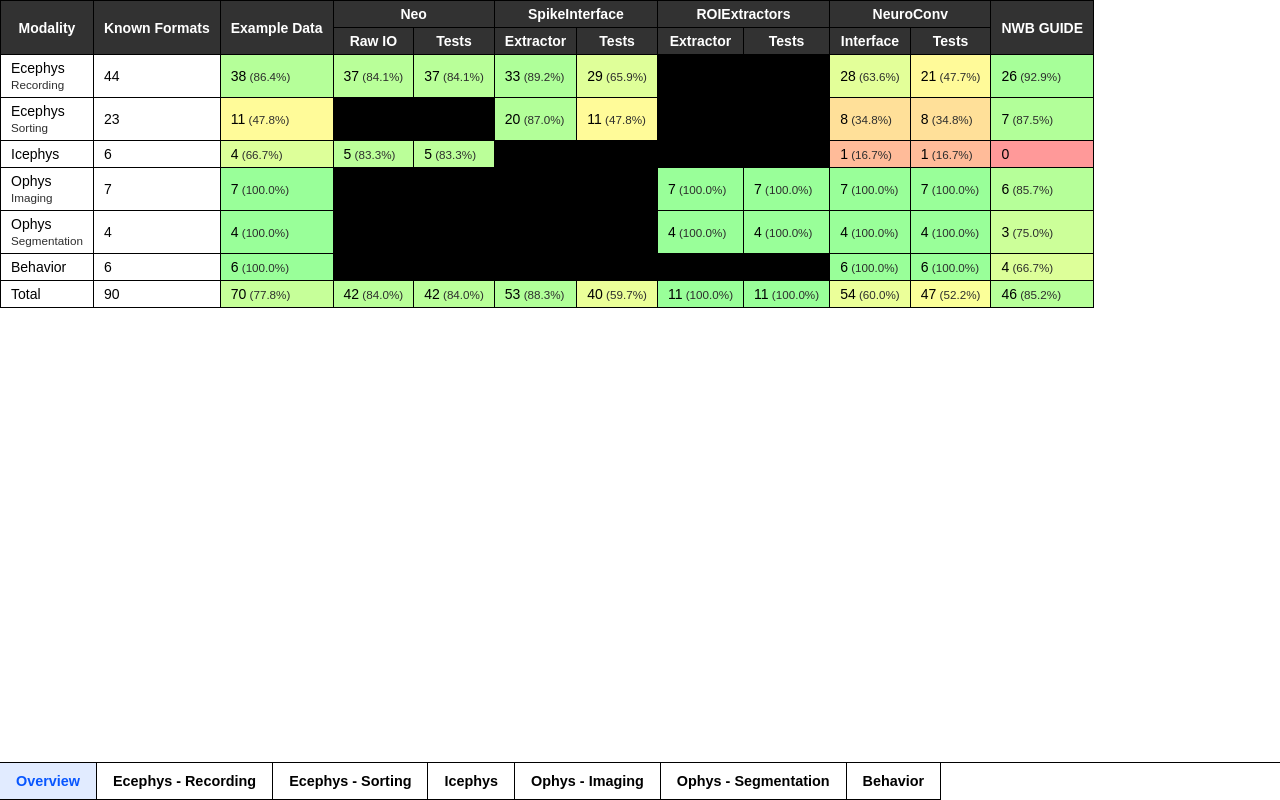
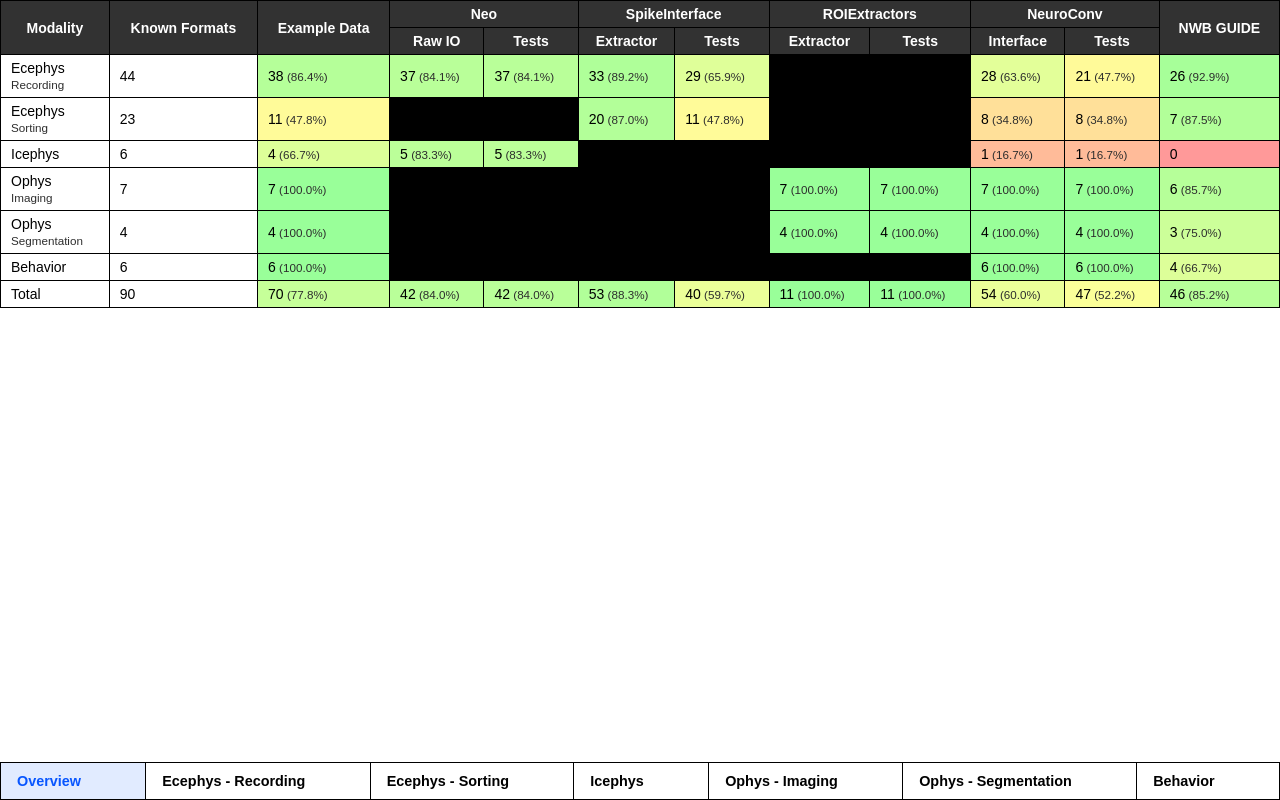
Before and after one commit to catalystneuro/format-support-table, a website built with Vite: page index.html in a window 1280 px wide. Built offline with nearby package versions, Linux system fonts and the light colour scheme.

Commit message:
Update styling

```diff
--- a/style.css
+++ b/style.css
@@ -35,6 +35,7 @@
     border-right: none;
     border-bottom: none;
     font-size: 14px;
+    width: 100%;
   }
 
   td, th {
@@ -132,7 +133,7 @@
 
 
   #tabs {
-    border-top: 1px solid black;
+    border: 1px solid black;
     width: 100vw;
     display: flex;
     overflow-x: auto;
@@ -142,10 +143,13 @@
 
   #tabs div {
     cursor: pointer;
-    border: 1px solid #000;
-    border-top: none;
-    border-left: none;
+    border-right: 1px solid #000;
+    flex-grow: 1;
     padding: 10px 16px;
+  }
+
+  #tabs div:last-child {
+    border-right: none;
   }
 
   #tabs span {
```
